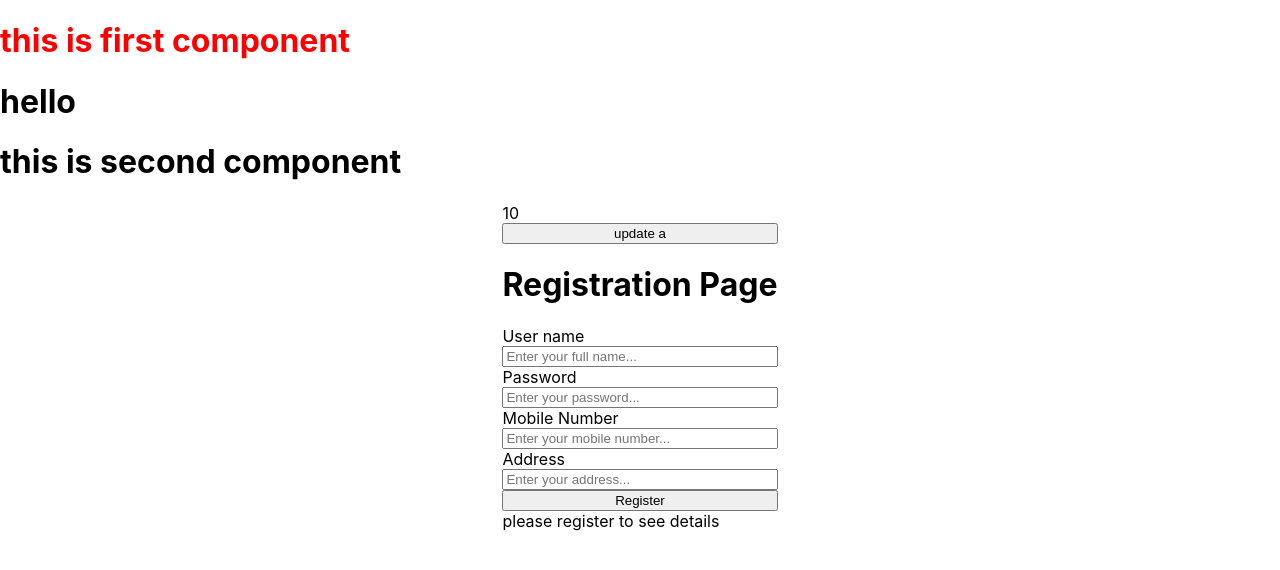
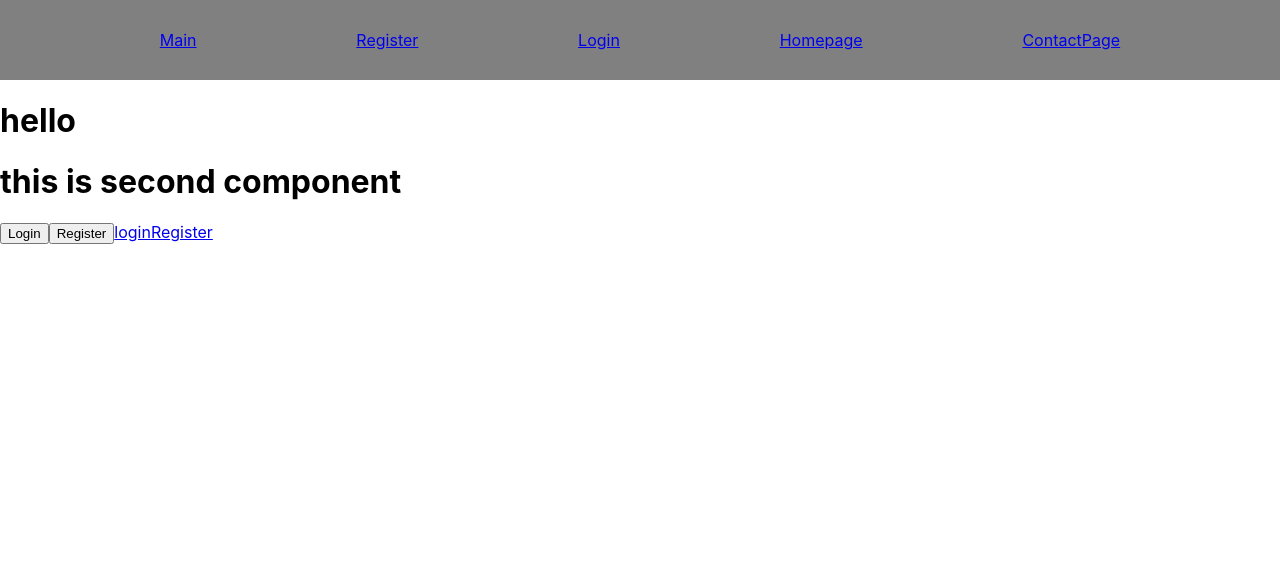
Before and after one commit to harshareddy979/july29threact, a React (Create React App) app: page / in a window 1280 px wide. Shown: the top 570 px of the page. Built offline with nearby package versions, Linux system fonts and the light colour scheme.

Commit message:
added navbar and icons

```diff
--- a/package.json
+++ b/package.json
@@ -8,6 +8,7 @@
     "@testing-library/user-event": "^13.5.0",
     "react": "^18.3.1",
     "react-dom": "^18.3.1",
+    "react-icons": "^5.2.1",
     "react-router-dom": "^6.26.0",
     "react-scripts": "5.0.1",
     "web-vitals": "^2.1.4"
--- a/src/App.js
+++ b/src/App.js
@@ -2,14 +2,24 @@
 import './App.css';
 import { SecondComponent } from './FirstComponent';
 import RegisterComponent from './Components/Register';
+import { Link, useNavigate } from 'react-router-dom';
+import NavBar from './Components/NavBar';
 
 function App() {
   var a="hello"
+  const navigate=useNavigate();
   return (
     <div >
+      <NavBar />
       <h1>{a}</h1>
       <SecondComponent/>
-      <RegisterComponent/>
+      <div>
+        <button onClick={()=>{navigate("/login")}}>Login</button>
+        <button onClick={()=>{navigate("/registration")}}>Register</button>
+        <Link to="/login">login</Link>
+        <Link to="/registration">Register</Link>
+      </div>
+      {/* <RegisterComponent/> */}
     </div>
   );
 }
--- /dev/null
+++ b/src/Components/Contact.js
@@ -0,0 +1,23 @@
+import React from "react";
+import NavBar from "./NavBar";
+import { FaFacebook } from "react-icons/fa";
+import { AiOutlineInstagram } from "react-icons/ai";
+import { Link } from "react-router-dom";
+
+function ContactPage(){
+
+    return(
+        <div>
+            <NavBar/>
+            <div style={{display:"grid",placeContent:"center",background:"aqua"}}>
+                <h1>Contact Page</h1>
+                <label>Facebook</label>
+                <Link to="https://www.facebook.com/BesantTechnologies/" target="blank">  <FaFacebook/> </Link>
+                <label>Instagram</label>
+                <Link to="https://www.instagram.com/besant_technologies/"> <AiOutlineInstagram/> </Link>
+            </div>
+        </div>
+    )
+}
+
+export default ContactPage;
--- a/src/Components/Homepage.js
+++ b/src/Components/Homepage.js
@@ -1,12 +1,14 @@
 import React, { useContext } from "react";
 import { UserContext } from "./Register";
 import { LoginContext } from "./Login";
+import NavBar from "./NavBar";
 
 function HomePage(props){
     const userName=useContext(UserContext);
     const valuesLogin=useContext(LoginContext)
     return(
         <div>
+            <NavBar/>
             {"username of register page is"+userName}
             {"username of login page is "+valuesLogin?.userName}
             {"password is "+valuesLogin?.password}
--- a/src/Components/Login.js
+++ b/src/Components/Login.js
@@ -1,6 +1,7 @@
 import React, { createContext, useState } from "react";
 import { SecondComponent } from "../FirstComponent";
 import HomePage from "./Homepage";
+import NavBar from "./NavBar";
 
 export const LoginContext=createContext()
 
@@ -34,6 +35,8 @@
 
     return (
     <LoginContext.Provider value={{userName,password}}>
+        <div>
+            <NavBar/>
         <div style={{display:"grid",placeContent:"center"}}>
         {details && details["username"]}
         {details && details["password"]}
@@ -47,6 +50,7 @@
         <button onClick={()=>{checkLoginDetails()}}>Login</button>
           {flag ? <HomePage obj={setDetails} loginUserName={userName} setLoginFlag={setFlag} setUserName={setUserName} setPassword={setPassword}/> :"please Login to see details"}
         </div>
+        </div>
     </LoginContext.Provider>
     )
 
--- /dev/null
+++ b/src/Components/NavBar.css
@@ -0,0 +1,7 @@
+.navbar{
+    background: grey;
+    height: 10vh;
+    display: flex;
+    justify-content: space-evenly;
+    align-items: center;
+}
--- /dev/null
+++ b/src/Components/NavBar.js
@@ -0,0 +1,18 @@
+import React from "react";
+import { Link } from "react-router-dom";
+import "./NavBar.css"
+
+function NavBar(){
+
+    return(
+        <div className="navbar">
+            <Link to="/">Main</Link>
+            <Link to="/registration">Register</Link>
+            <Link to="/login">Login</Link>
+            <Link to="/homepage">Homepage</Link>
+            <Link to="/contact">ContactPage</Link>
+        </div>
+    )
+}
+
+export default NavBar
--- a/src/Components/Register.js
+++ b/src/Components/Register.js
@@ -1,6 +1,7 @@
 import React, { createContext, useState } from "react";
 import { SecondComponent } from "../FirstComponent";
 import LoginComponent from "./Login";
+import NavBar from "./NavBar";
 
 export const UserContext=createContext()
 
@@ -39,6 +40,8 @@
 
     return (
     <UserContext.Provider value={userName}>
+        <div>
+            <NavBar/>
         <div style={{display:"grid",placeContent:"center"}}>
             {a}
         <button onClick={()=>{setA(20)}}>update a</button>
@@ -54,6 +57,7 @@
           <button onClick={()=>{checkRegistrarDetails()}}>Register</button>
           {flag ? <LoginComponent registerUsername={userName} registerPassword={password}/> :"please register to see details"}
         </div>
+        </div>
     </UserContext.Provider>
     )
 
--- a/src/FirstComponent.js
+++ b/src/FirstComponent.js
@@ -6,7 +6,8 @@
 
     return(
         <div>
-            <h1 className="header">this is first component</h1>
+
+            {/* <h1 className="header">this is first component</h1> */}
             {/* <SecondComponent/> */}
             <App />
         </div>
--- a/src/index.js
+++ b/src/index.js
@@ -8,6 +8,7 @@
 import LoginComponent from './Components/Login';
 import RegisterComponent from './Components/Register';
 import HomePage from './Components/Homepage';
+import ContactPage from './Components/Contact';
 
 const root = ReactDOM.createRoot(document.getElementById('root'));
 root.render(
@@ -18,6 +19,7 @@
                 <Route path='/login' element={<LoginComponent/>}></Route>
                 <Route path='/registration' element={<RegisterComponent />} ></Route>
                 <Route path='/homepage' element={<HomePage/>}></Route>
+                <Route path='/contact' element={<ContactPage/>}></Route>
         </Routes>
     </BrowserRouter>
 
```
Also changed, not shown: 1 other file (tests, documents, lock files or other folders).
